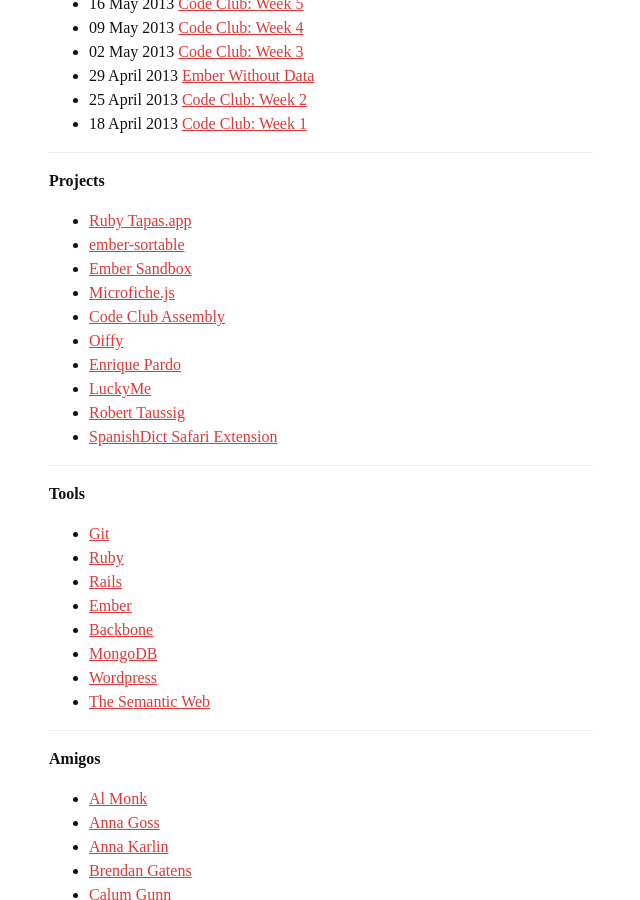
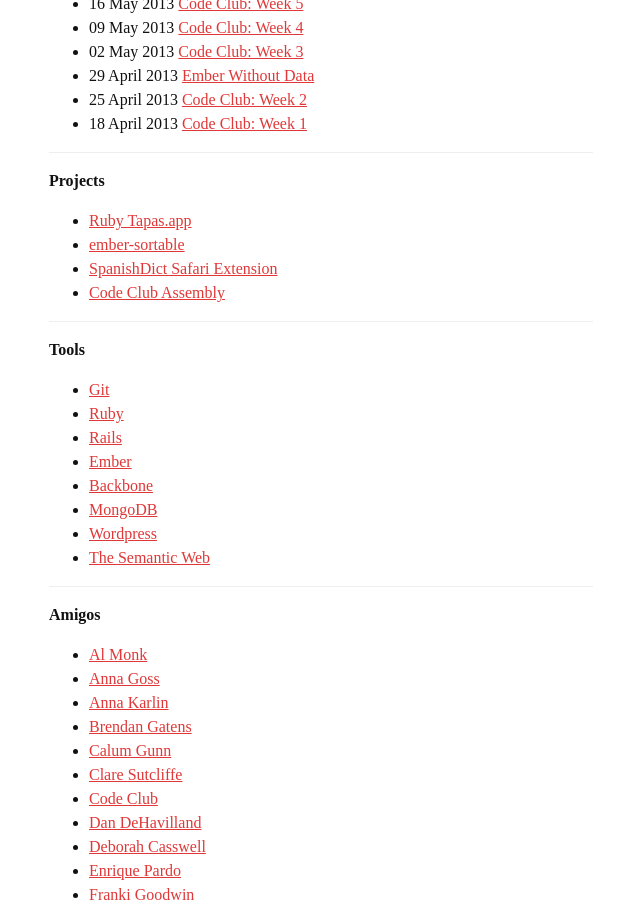
Before and after one commit to jgwhite/jgwhite.github.io, a Jekyll site: the page built from index.md, in a window 1280 px wide and 900 px high, scrolled down 619 px. Shown: the whole window, without its empty margins (319-959 px from the left). Built offline with Jekyll 4.4.1, drawn with Linux system fonts in a browser that asks for light colours; some web fonts are replaced.

Commit message:
Whittle projects down to active open source

```diff
--- a/index.md
+++ b/index.md
@@ -34,14 +34,8 @@
 
 * [Ruby Tapas.app](https://github.com/jgwhite/Tapas)
 * [ember-sortable](https://github.com/jgwhite/ember-sortable)
-* [Ember Sandbox](http://embersandbox.com/)
-* [Microfiche.js](http://withassociates.github.com/microfiche.js/)
+* [SpanishDict Safari Extension](/spanishdict/)
 * [Code Club Assembly](https://github.com/jgwhite/codeclub-assembly)
-* [Oiffy](http://oiffy.com/)
-* [Enrique Pardo](http://enriquepardo.com/)
-* [LuckyMe](http://thisisluckyme.com/)
-* [Robert Taussig](http://roberttaussig.co.uk/)
-* [SpanishDict Safari Extension](/spanishdict/)
 
 ---
 
```
